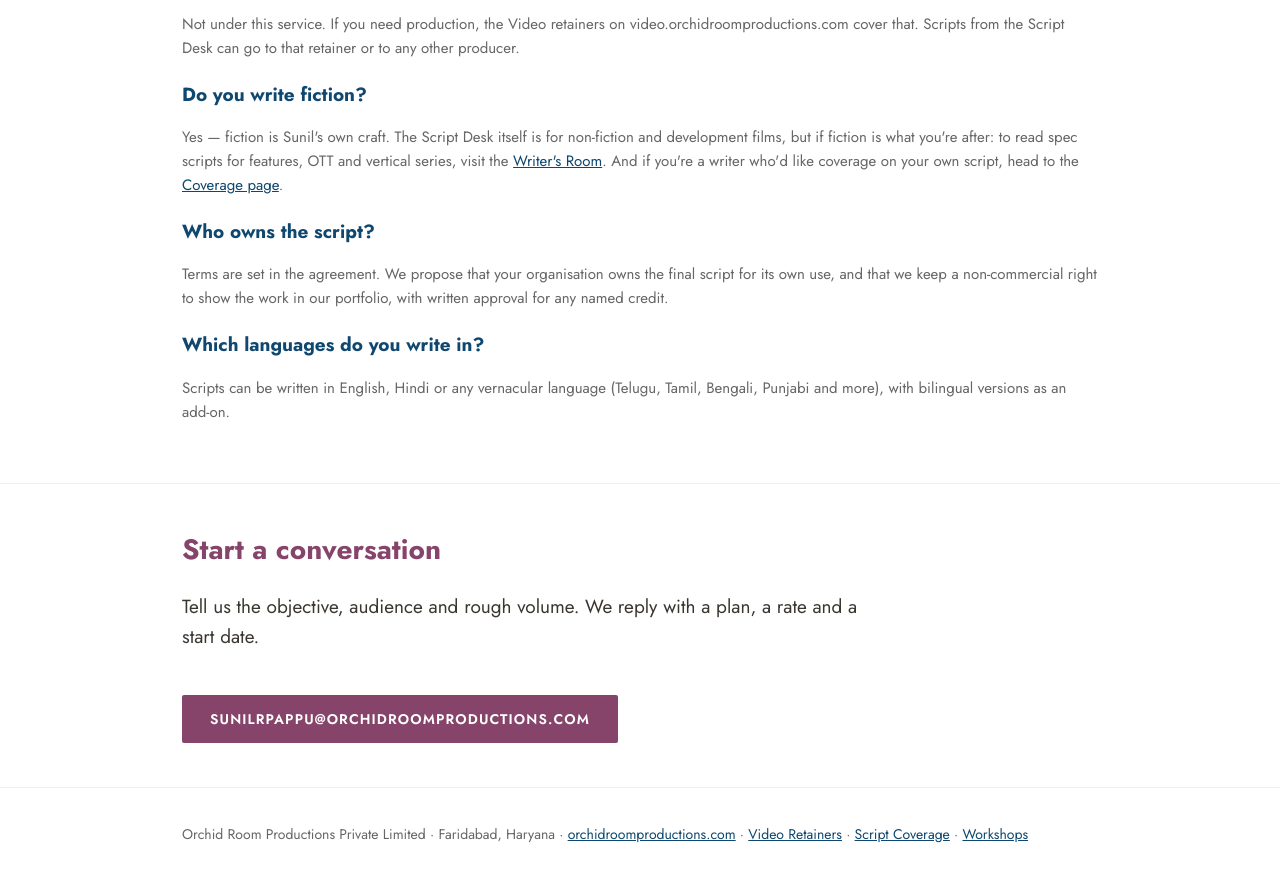
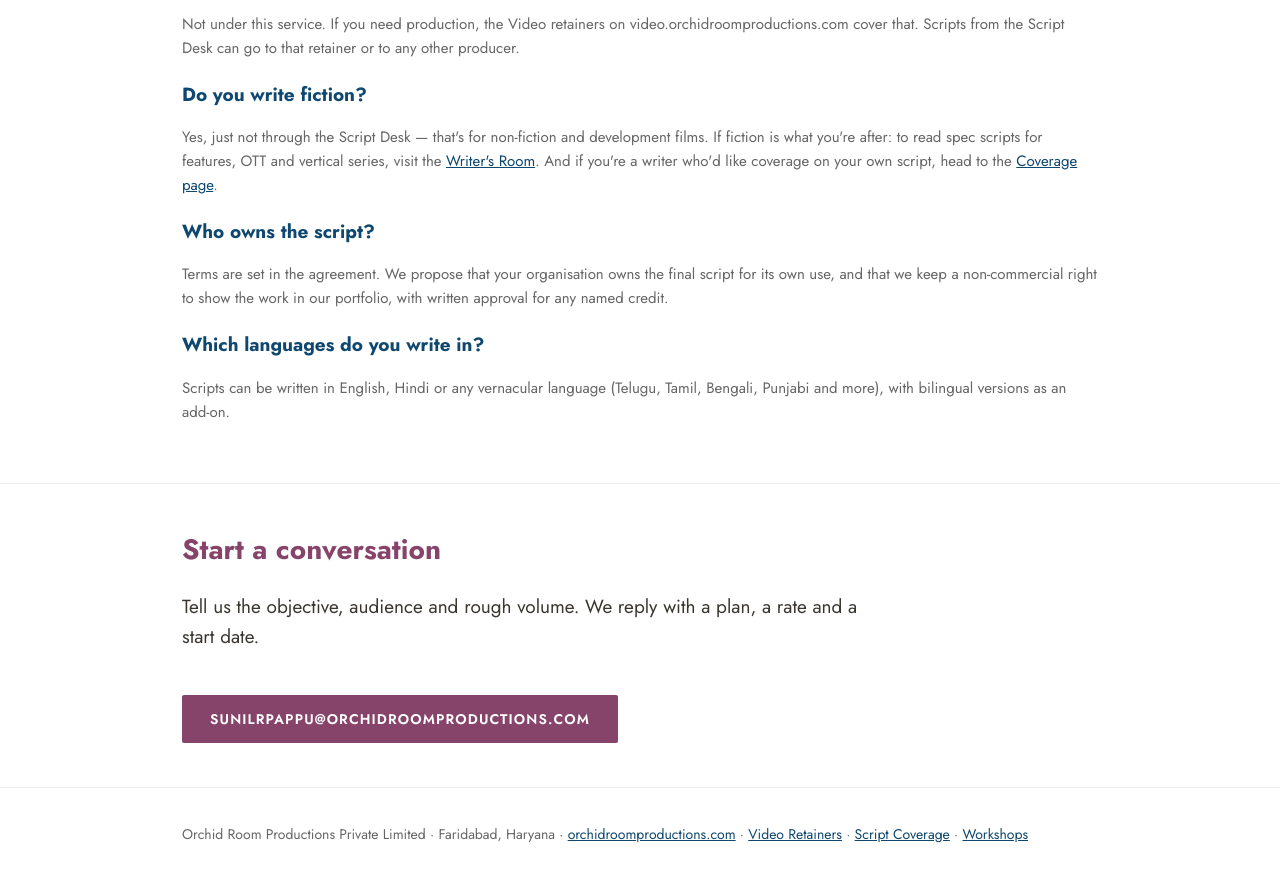
Before and after one commit to sunilrpappu-arch/orchidroom-scriptdesk, a plain HTML site: page index.html in a window 1280 px wide. Shown: the part 4853-5735 px from the top of the page. Drawn offline with Linux system fonts and the light colour scheme.

Commit message:
Script Desk FAQ: plainer wording for fiction answer
Co-Authored-By: Claude Opus 4.8 <noreply@anthropic.com>
Claude-Session: https://claude.ai/code/session_01MG4ACmNQ6Mc2yFovEAURHQ

```diff
--- a/index.html
+++ b/index.html
@@ -177,7 +177,7 @@ footer{padding:36px 0 56px;border-top:1px solid var(--line);font:14px 'Jost','Ce
     <h3>Do you produce the films too?</h3>
     <p class="muted">Not under this service. If you need production, the Video retainers on video.orchidroomproductions.com cover that. Scripts from the Script Desk can go to that retainer or to any other producer.</p>
     <h3 style="margin-top:20px">Do you write fiction?</h3>
-    <p class="muted">Yes &mdash; fiction is Sunil's own craft. The Script Desk itself is for non-fiction and development films, but if fiction is what you're after: to read spec scripts for features, OTT and vertical series, visit the <a href="https://orchidroomproductions.com/writers-room">Writer's Room</a>. And if you're a writer who'd like coverage on your own script, head to the <a href="https://scripts.orchidroomproductions.com">Coverage page</a>.</p>
+    <p class="muted">Yes, just not through the Script Desk &mdash; that's for non-fiction and development films. If fiction is what you're after: to read spec scripts for features, OTT and vertical series, visit the <a href="https://orchidroomproductions.com/writers-room">Writer's Room</a>. And if you're a writer who'd like coverage on your own script, head to the <a href="https://scripts.orchidroomproductions.com">Coverage page</a>.</p>
     <h3 style="margin-top:20px">Who owns the script?</h3>
     <p class="muted">Terms are set in the agreement. We propose that your organisation owns the final script for its own use, and that we keep a non-commercial right to show the work in our portfolio, with written approval for any named credit.</p>
     <h3 style="margin-top:20px">Which languages do you write in?</h3>
```
